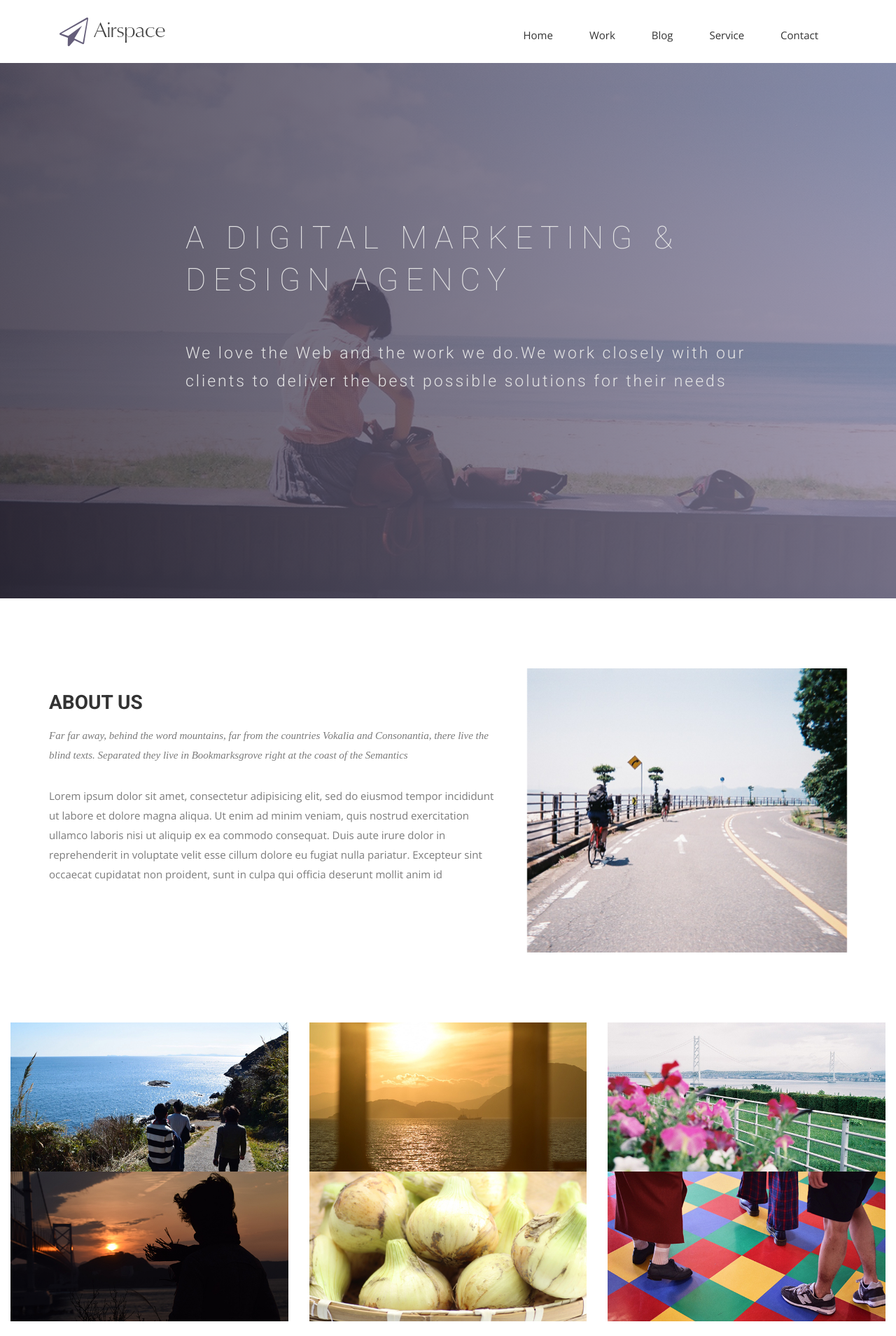
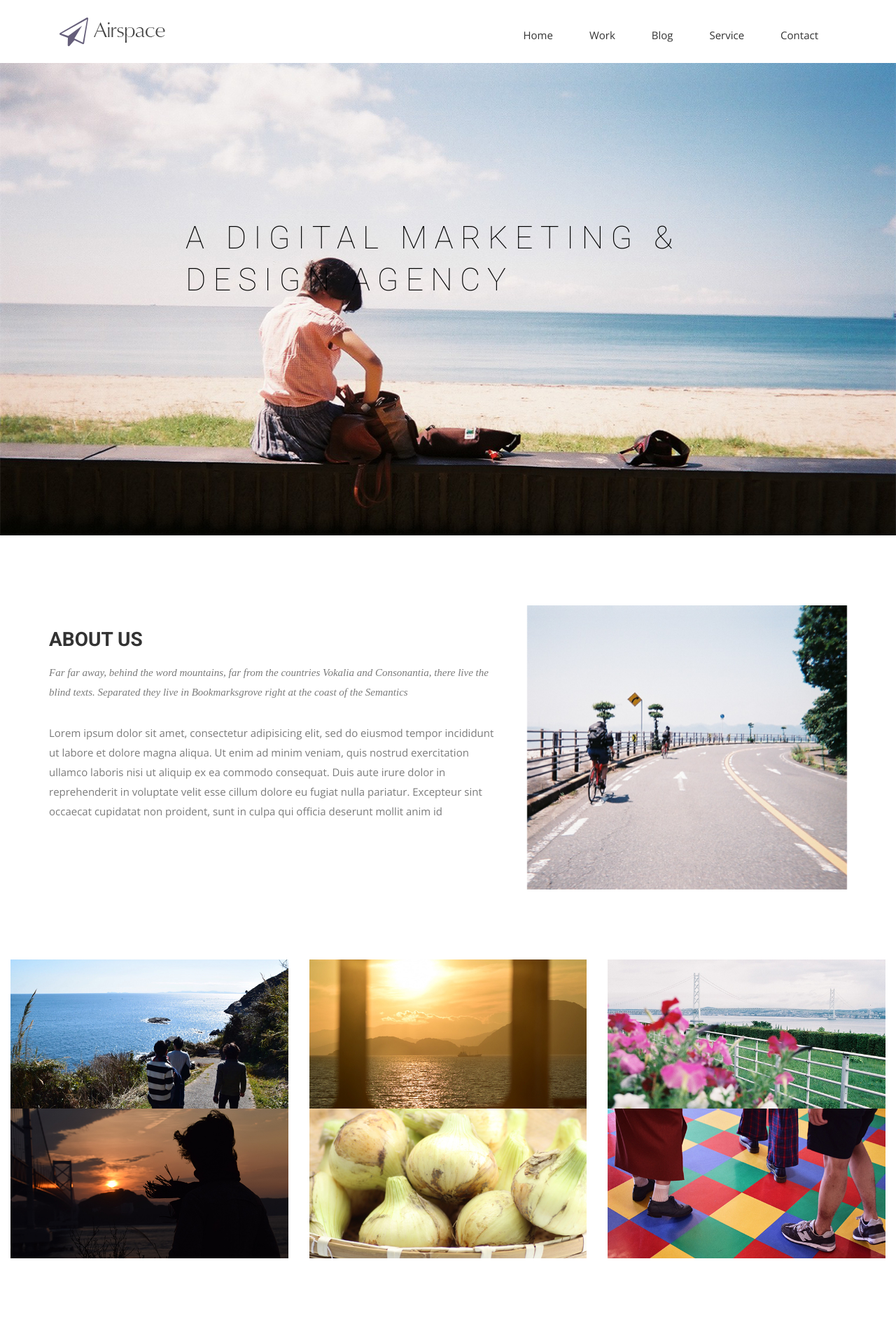
Before and after one commit to YujiKoyano/awaji-groove, a Jekyll site: the page built from index.html, in a window 1280 px wide. Shown: the top 1909 px of the page at 70% size. Built offline with Jekyll 4.4.1, drawn with Linux system fonts in a browser that asks for light colours; nearby versions of some CDN libraries; some web fonts are replaced.

Commit message:
change color top

```diff
--- a/css/airspace.css
+++ b/css/airspace.css
@@ -113,7 +113,7 @@ font header .navbar-default .navbar-nav li a:hover {
   right: 0;
   width: 100%;
   height: 100%;
-  background: linear-gradient(to left, #8b86a3, #322e40);
+  /*background: linear-gradient(to left, #8b86a3, #322e40);*/
   opacity: 0.8;
 }
 #slider .block {
--- a/index.html
+++ b/index.html
@@ -10,8 +10,8 @@ permalink: /
     <div class="row">
       <div class="col-md-10 col-md-offset-2">
         <div class="block">
-          <h1 class="animated fadeInUp">A DIGITAL MARKETING &#38; <br> DESIGN AGENCY</h1>
-          <p class="animated fadeInUp">We love the Web and the work we do.We work closely with our </br> clients to deliver the best possible solutions for their needs</p>
+          <h1 class="animated fadeInUp main-title">A DIGITAL MARKETING &#38; <br> DESIGN AGENCY</h1>
+<!--           <p class="animated fadeInUp">We love the Web and the work we do.We work closely with our </br> clients to deliver the best possible solutions for their needs</p> -->
         </div>
       </div>
     </div>
```
Also changed, not shown: css/animate.css.
